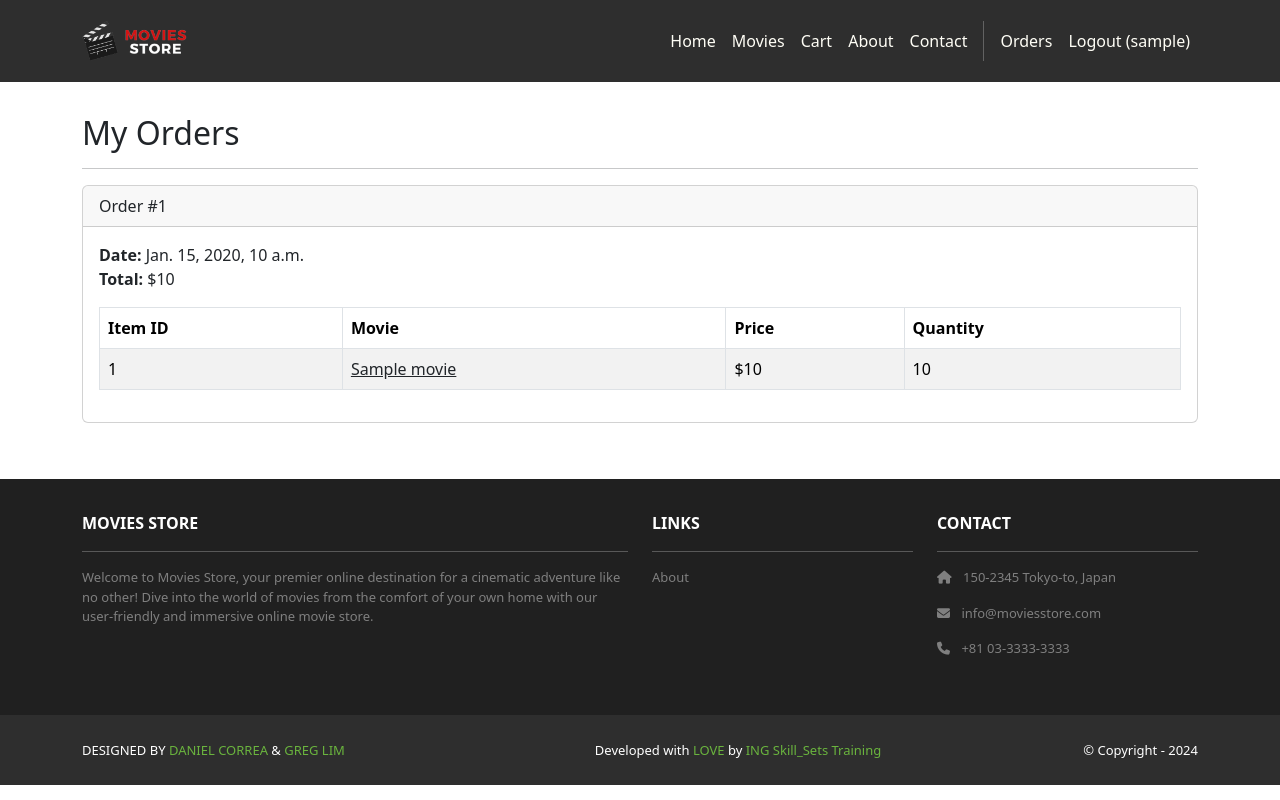
After one commit to gurnitha/2025-movies-store, a Django app: page /orders/ in a window 1280 px wide. The commit adds this page. Run offline with Django 5.2, Linux system fonts and the light colour scheme; a user stored in the database is signed in; tables that the repository leaves empty hold one stand-in row (values such as "Sample post"); some libraries are stand-ins or nearby versions.

Commit message:
13.2. Membuat laman order

```diff
--- a/app/accounts/urls.py
+++ b/app/accounts/urls.py
@@ -11,4 +11,5 @@ urlpatterns = [
     path('accounts/signup', views.signup_view, name='signup'),
     path('login/', views.login_view, name='login'),
     path('logout/', views.logout_view, name='logout'),
+    path('orders/', views.orders_view, name='orders'),
 ]
--- a/app/accounts/views.py
+++ b/app/accounts/views.py
@@ -7,6 +7,9 @@ from django.contrib.auth import (
     authenticate,
     logout as auth_logout,)
 from django.contrib.auth.decorators import login_required
+from django.contrib.auth.models import User
+
+# Local
 from .forms import CustomUserCreationForm, CustomErrorList
 
 # Create your views here.
@@ -73,3 +76,14 @@ def login_view(request):
 def logout_view(request):
     auth_logout(request)
     return redirect('home:home')
+
+
+@login_required
+def orders_view(request):
+    template_data = {}
+    template_data['title'] = 'Orders'
+    template_data['orders'] = request.user.order_set.all()
+    context = {
+        'template_data': template_data,
+    }
+    return render(request, 'accounts/orders.html', context)
--- /dev/null
+++ b/templates/accounts/orders.html
@@ -0,0 +1,54 @@
+<!-- templates/accounts/orders.html -->
+{% extends 'base.html' %}
+
+{% block title %}
+{{ block.super }} {{ template_data.title }}
+{% endblock title %}
+
+{% block content %}
+<div class="p-3">
+   <div class="container">
+      <div class="row mt-3">
+         <div class="col mx-auto mb-3">
+            <h2>My Orders</h2>
+            <hr />
+            {% for order in template_data.orders %}
+            <div class="card mb-4">
+               <div class="card-header">
+                  Order #{{ order.id }}
+               </div>
+               <div class="card-body">
+                  <b>Date:</b> {{ order.date }}<br />
+                  <b>Total:</b> ${{ order.total }}<br />
+                  <table class="table table-bordered table-striped text-left mt-3">
+                     <thead>
+                        <tr>
+                           <th scope="col">Item ID</th>
+                           <th scope="col">Movie</th>
+                           <th scope="col">Price</th>
+                           <th scope="col">Quantity</th>
+                        </tr>
+                     </thead>
+                     <tbody>
+                        {% for item in order.item_set.all %}
+                        <tr>
+                           <td>{{ item.movie.id }}</td>
+                           <td>
+                              <a class="link-dark" href="{% url 'movies:movie' id=item.movie.id %}">
+                              {{ item.movie.name }}
+                              </a>
+                           </td>
+                           <td>${{ item.movie.price }}</td>
+                           <td>{{ item.quantity }}</td>
+                        </tr>
+                        {% endfor %}
+                     </tbody>
+                  </table>
+               </div>
+            </div>
+            {% endfor %}
+         </div>
+      </div>
+   </div>
+</div>
+{% endblock content %}
--- a/templates/inc/header.html
+++ b/templates/inc/header.html
@@ -19,6 +19,7 @@
                     <a class="nav-link" href="{% url 'home:contact' %}">Contact</a>
                     <div class="vr bg-white mx-2 d-none d-lg-block"></div>
                     {% if user.is_authenticated %}
+                    <a class="nav-link" href="{% url 'accounts:orders' %}">Orders</a>
                     <a class="nav-link"
                         href="{% url 'accounts:logout' %}">Logout ({{ user.username }})</a>
                     {% else %}
```
